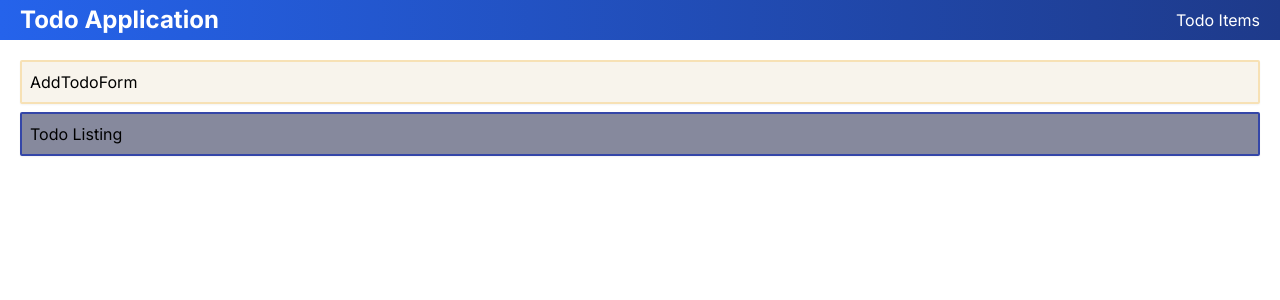
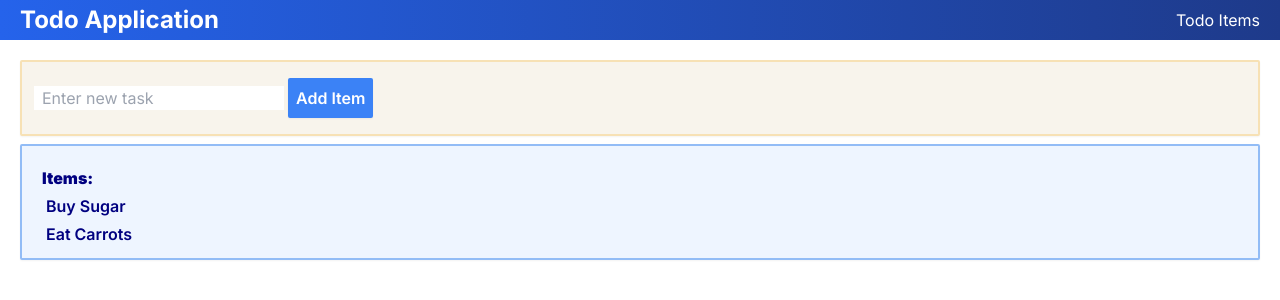
Before and after one commit to vishipayyallore/learn-reactjs-in-2024, a Next.js app in the folder todo-njs/: page /todo in a window 1280 px wide. Shown: the top 300 px of the page. Built offline with nearby package versions, Linux system fonts and the light colour scheme.

Commit message:
Todo Item working

```diff
--- /dev/null
+++ b/todo-njs/src/app/components/forms/SubmitButton.jsx
@@ -0,0 +1,10 @@
+import React from 'react'
+
+export default function SubmitButton() {
+    return (
+        <>
+            <button className="p-2 mt-2 mb-2 ms-1 font-semibold text-white bg-blue-500 hover:bg-blue-700 rounded-sm shadow-sm">Add Item</button>
+        </>
+    );
+
+};
--- a/todo-njs/src/app/components/shared/Header.jsx
+++ b/todo-njs/src/app/components/shared/Header.jsx
@@ -1,6 +1,5 @@
 import React from 'react'
 import Link from 'next/link';
-// import '@/styles/globals.css'
 
 export default function Header() {
     return (
--- a/todo-njs/src/app/todo/AddTodoForm.jsx
+++ b/todo-njs/src/app/todo/AddTodoForm.jsx
@@ -1,7 +1,38 @@
-import React from 'react'
+'use client';
 
-export default function AddTodoForm() {
+import React, { useState } from "react";
+import SubmitButton from '../components/forms/SubmitButton';
+import InputField from '../components/forms/InputField';
+
+export default function AddTodoForm({ addTask }) {
+  const [userInput, setUserInput] = useState("");
+
+  const handleChange = (e) => {
+    setUserInput(e.currentTarget.value);
+  };
+
+  const handleSubmit = (e) => {
+    e.preventDefault();
+    if (userInput.length > 0) {
+      addTask(userInput);
+    }
+    setUserInput("");
+  };
+
   return (
-    <div>AddTodoForm</div>
-  )
-}
+    <div>
+      <form onSubmit={handleSubmit}>
+        <div className="row flex items-center">
+          <div className="col-7">
+            <InputField value={userInput} onChange={handleChange} />
+          </div>
+
+          <div className="col-5">
+            <SubmitButton />
+          </div>
+        </div>
+      </form>
+    </div>
+  );
+
+};
--- a/todo-njs/src/app/todo/Listing.jsx
+++ b/todo-njs/src/app/todo/Listing.jsx
@@ -1,7 +1,23 @@
 import React from 'react'
 
-export default function TodoListing() {
+export default function TodoListing(props) {
+  const entries = props.entries;
+  const deleteItem = props.deleteItem;
+
   return (
-    <div>Todo Listing</div>
+    <>
+      <ul className="mt-3">
+        <b className="ms-3">Items:</b>
+        {entries.map(({ id, text }) => {
+          return (
+            <li className="px-2 mt-1 mb-1 ms-2" key={id} onClick={() => {
+              deleteItem(id);
+            }} >
+              {text}
+            </li>
+          );
+        })}
+      </ul>
+    </>
   )
 }
--- a/todo-njs/src/app/todo/page.jsx
+++ b/todo-njs/src/app/todo/page.jsx
@@ -1,16 +1,32 @@
-import React from 'react'
+'use client';
+
+import React, { useState } from 'react'
 import TodoListing from './Listing'
 import AddTodoForm from './AddTodoForm'
 
 export default function TodoHome() {
+  const [toDoList, setToDoList] = useState([
+    { text: "Buy Sugar", id: 1656632538430 },
+    { text: "Eat Carrots", id: 1656632478827 },
+  ]);
+
+  function deleteItem(id) {
+    setToDoList((toDoList) => toDoList.filter((rec) => id !== rec.id));
+  }
+
+  const addTask = (userInput) => {
+    const newValue = { text: userInput, id: Date.now() };
+    setToDoList((toDoList) => [newValue, ...toDoList]);
+  };
+
   return (
     <div>
       <div className='shadow-sm p-2 bg-[#F8F4EC] mb-2 rounded-sm border-2 border-[#f7e1b5]'>
-        <AddTodoForm />
+        <AddTodoForm addTask={addTask} />
       </div>
 
-      <div className='shadow-sm p-2 bg-[#86899d] mb-2 rounded-sm border-2 border-[#3446a8]'>
-        <TodoListing />
+      <div className='shadow-sm p-2 bg-[#EEF5FF] mb-2 rounded-sm border-2 border-[#92bcf6] text-[navy] font-semibold'>
+        <TodoListing entries={toDoList} deleteItem={deleteItem} />
       </div>
     </div>
   )
```
